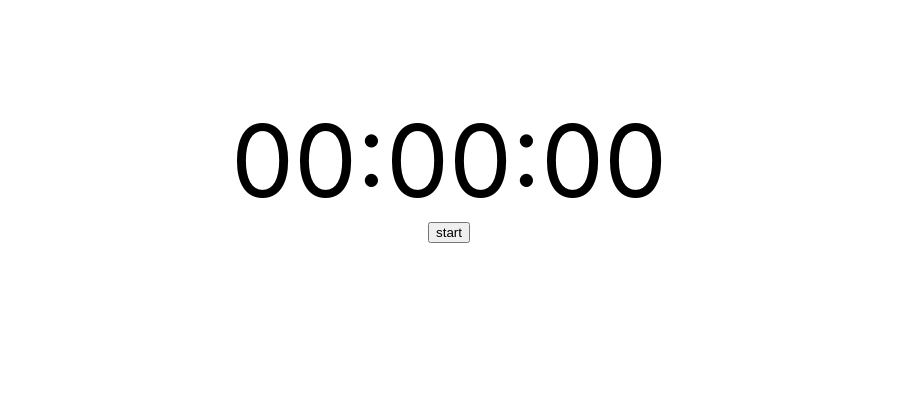
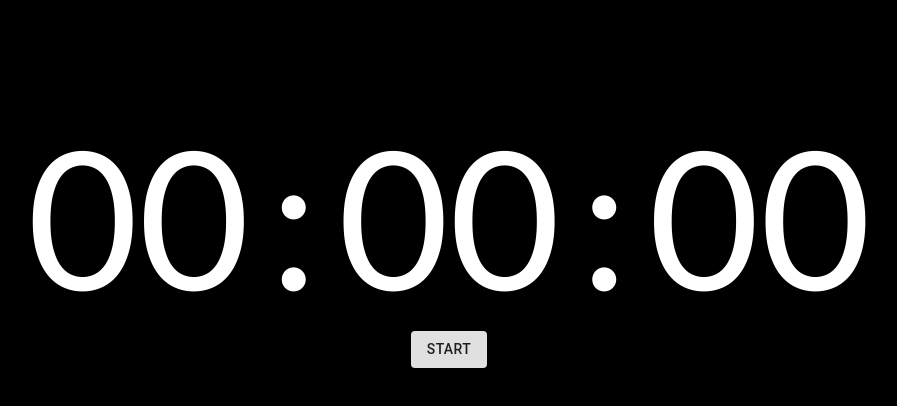
Before and after one commit to Alesion30/PenLab_react, a React (Create React App) app: page / in a window 1280 px wide. Shown: the top 406 px of the page, without its empty margins (191-1088 px from the left). Built offline with nearby package versions, Linux system fonts and the light colour scheme.

Commit message:
Change Button

```diff
--- a/package.json
+++ b/package.json
@@ -3,6 +3,7 @@
   "version": "0.1.0",
   "private": true,
   "dependencies": {
+    "@material-ui/core": "^4.7.2",
     "@testing-library/jest-dom": "^4.2.4",
     "@testing-library/react": "^9.3.2",
     "@testing-library/user-event": "^7.1.2",
--- a/src/assets/css/Timer.css
+++ b/src/assets/css/Timer.css
@@ -1,11 +1,14 @@
 .timer-container {
-  text-align: center;
+  display: flex;
+  flex-direction: column;
+  justify-content: center;
+  align-items: center;
+  font-family: "Gill Sans", "Gill Sans MT", Calibri, "Trebuchet MS", sans-serif;
+  color: white;
 }
 
-.timer-number {
-  font-size: 100px;
+.timer-number,
+.timer-semicolon {
+  font-size: 15vw;
+  margin: 0 10px;
 }
-
-.timer-semicolon {
-  font-size: 100px;
-}
--- a/src/components/Timer.tsx
+++ b/src/components/Timer.tsx
@@ -1,6 +1,7 @@
 import * as React from 'react'
 import { useState, useEffect } from 'react'
 import '../assets/css/Timer.css'
+import { Button } from '@material-ui/core'
 
 const Timer: React.FC = () => {
 
@@ -16,6 +17,7 @@ const Timer: React.FC = () => {
         }
     }, [state, count])
 
+    // functions
     const update = () => {
         const hour = toHours(state.time)
         const minute = toMinutes(state.time)
@@ -52,13 +54,15 @@ const Timer: React.FC = () => {
     // render
     return (
         <div className="timer-container">
-            <span className="timer-number" role="hour">{state.hour}</span>
-            <span className="timer-semicolon">:</span>
-            <span className="timer-number" role="minute">{state.minute}</span>
-            <span className="timer-semicolon">:</span>
-            <span className="timer-number" role="second">{state.second}</span>
             <div>
-                <button onClick={toggleTimer}>{!count ? "start" : "stop"}</button>
+                <span className="timer-number" role="hour">{state.hour}</span>
+                <span className="timer-semicolon">:</span>
+                <span className="timer-number" role="minute">{state.minute}</span>
+                <span className="timer-semicolon">:</span>
+                <span className="timer-number" role="second">{state.second}</span>
+            </div>
+            <div>
+                <Button variant="contained" onClick={toggleTimer}>{!count ? "start" : "stop"}</Button>
             </div>
         </div>
     )
--- a/src/index.css
+++ b/src/index.css
@@ -1,13 +1,19 @@
+html,
+body,
+#id {
+  background-color: rgb(0, 0, 0);
+}
+
 body {
   margin: 0;
-  font-family: -apple-system, BlinkMacSystemFont, 'Segoe UI', 'Roboto', 'Oxygen',
-    'Ubuntu', 'Cantarell', 'Fira Sans', 'Droid Sans', 'Helvetica Neue',
+  font-family: -apple-system, BlinkMacSystemFont, "Segoe UI", "Roboto", "Oxygen",
+    "Ubuntu", "Cantarell", "Fira Sans", "Droid Sans", "Helvetica Neue",
     sans-serif;
   -webkit-font-smoothing: antialiased;
   -moz-osx-font-smoothing: grayscale;
 }
 
 code {
-  font-family: source-code-pro, Menlo, Monaco, Consolas, 'Courier New',
+  font-family: source-code-pro, Menlo, Monaco, Consolas, "Courier New",
     monospace;
 }
```
Also changed, not shown: 1 other file (tests, documents, lock files or other folders).
